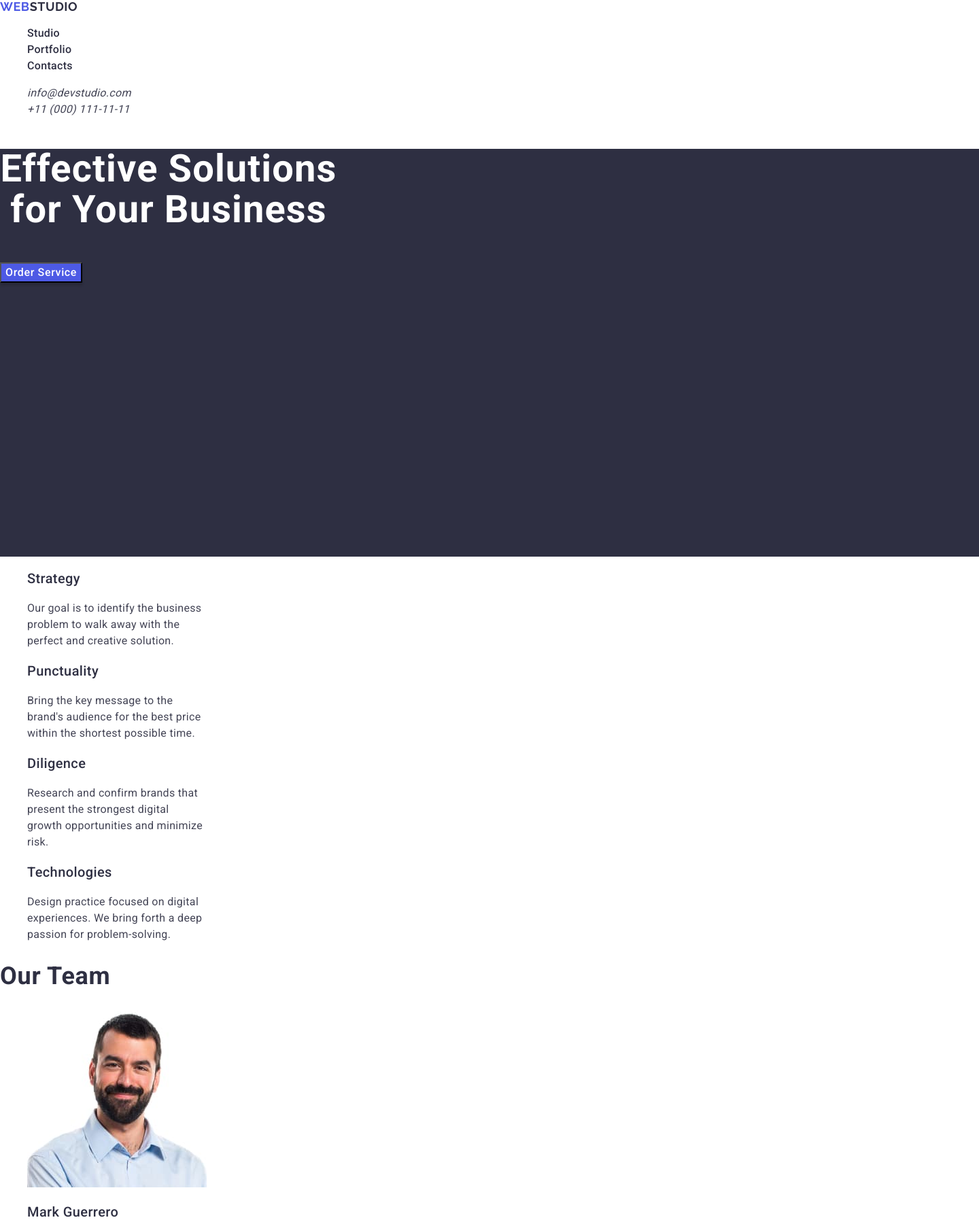
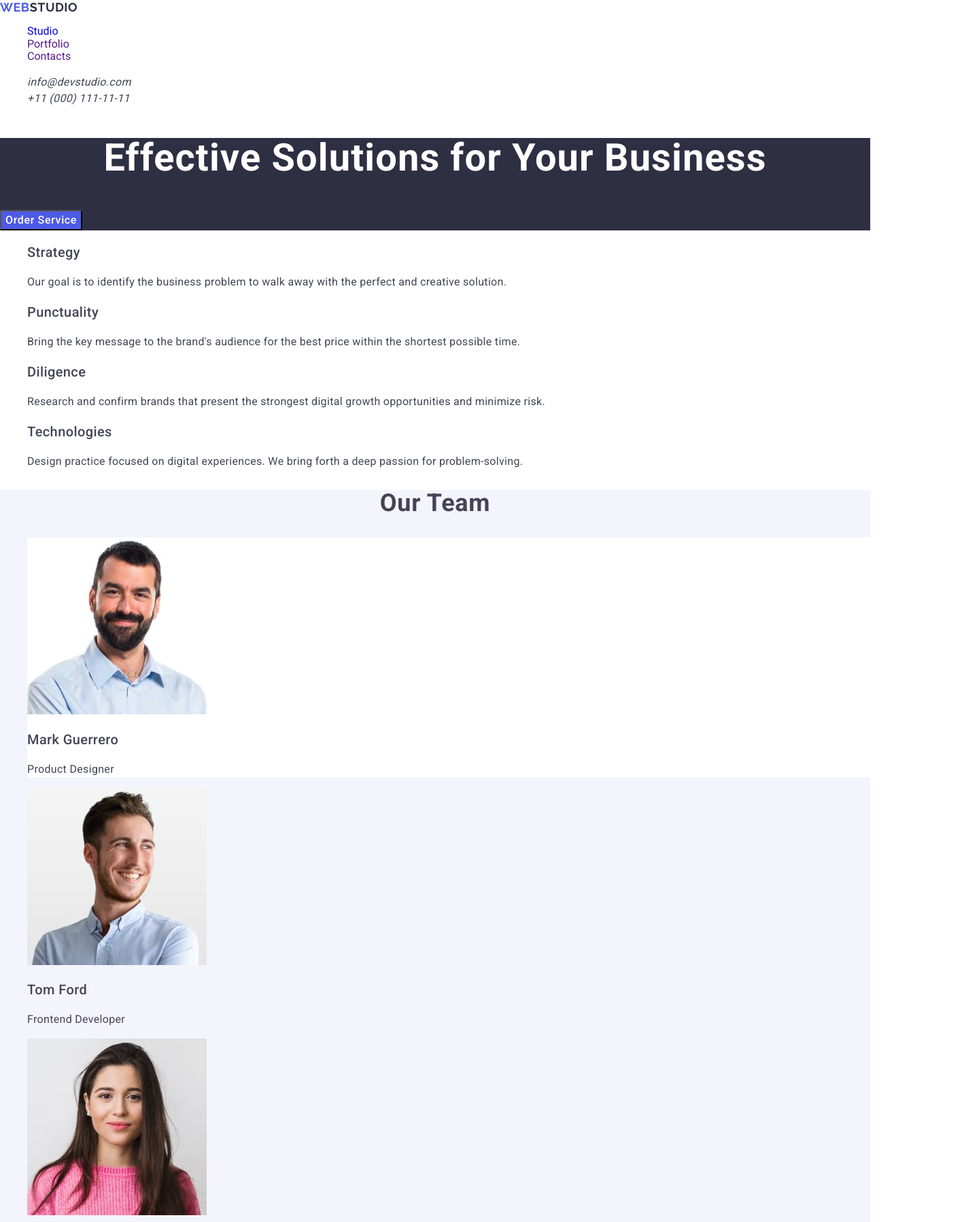
Before and after one commit to naowmi/goit-markup-hw-02, a plain HTML site: page index.html in a window 1280 px wide. Shown: the top 1798 px of the page at 68% size, 1440 px wide, since content can reach past the window. Drawn offline with nearby package versions, Linux system fonts and the light colour scheme.

Commit message:
solving-small-problems-second

```diff
--- a/css/styles.css
+++ b/css/styles.css
@@ -1,6 +1,6 @@
 body {
  font-family: "Roboto", sans-serif;
- color: #2E2F42;
+ color: #434455;
  background-color: #FFF;
 }
 a {
@@ -11,30 +11,27 @@ ul {
 }
 /* HEADER */
 .header-subtitle {
-    font-family: "Raleway";
-    color: #4D5AE5;
+    color: #2e2f42;
 }
 
 .header-title {
-    color: #2E2F42;
-    font-family: "Raleway";
+    color: #4d5ae5;
+    font-family: "Raleway", sans-serif;
     font-size: 18px;
     font-weight: 700;
-    line-height: 1.16;
+    line-height: 1.17;
     letter-spacing: 0.54px;
     text-transform: uppercase;
 }
 
-.header-navigate-link {
-    color: #2E2F42;
+.header-navigate-link a:focus {
+    color: #404bbf;
     font-size: 16px;
     font-weight: 500;
     line-height: 1.5;
     letter-spacing: 0.32px;
 }
-.header-navigate-list a:hover {
-    color: #404BBF;
-}
+
 .header-contact {
     color: #434455;
     font-size: 16px;
@@ -44,17 +41,14 @@ ul {
 .header-contact-list a:hover,
 .header-contact-list a:focus {
     color: #404BBF;
+    font-family: normal;
 }
 
 /* HERO SECTION */
 .hero-section {
     background-color: #2E2F42;
-    width: 1440px;
-    height: 600px;
-    flex-shrink: 0;
 }
 .hero-section-title {
-    width: 496px;
     color: #FFF;
     text-align: center;
     font-size: 56px;
@@ -64,7 +58,6 @@ ul {
 }
 .hero-section-button {
     background: #4D5AE5;
-    box-shadow: 0px 4px 4px 0px rgba(0, 0, 0, 0.15);
     color: #FFF;
     font-size: 16px;
     font-weight: 500;
@@ -72,12 +65,11 @@ ul {
     letter-spacing: 0.64px;
     cursor: pointer;
 }
-.hero-section-button:hover {
+.hero-section-button:focus {
     background-color: #404BBF;
 }
 /* SECTION ADVANTAGES */
 .advantages-subtitle {
-    width: 264px;
     font-size: 20px;
     font-weight: 500;
     line-height: 1.2;
@@ -86,19 +78,25 @@ ul {
 
 .advantages-text {
     color: #434455;
-    width: 264px;
     font-size: 16px;
     line-height: 1.5;
     letter-spacing: 0.32px;
 
 }
 /* SECTION OUR TEAM */
+.team-section {
+    background-color: #F4F4FD;
+}
 .team-title {
+    text-align: center;
     font-size: 36px;
     font-weight: 700;
     line-height: 1.11;
     letter-spacing: 0.72px;
     text-transform: capitalize;
+}
+.team-list {
+    background-color: #FFFFFF;
 }
 .team-name {
     font-size: 20px;
@@ -107,12 +105,14 @@ ul {
     letter-spacing: 0.4px;
 }
 .team-position {
+    color: #434455;
     font-size: 16px;
     line-height: 1.5;
     letter-spacing: 0.32px;
 }
 /* SECTION OUR PORTFOLIO */
 .portfolio-title {
+    text-align: center;
     font-size: 36px;
     font-weight: 700;
     line-height: 1.11;
@@ -126,6 +126,7 @@ ul {
     letter-spacing: 0.4px;
 }
 .portfolio-description {
+    color: #434455;
     font-size: 16px;
     line-height: 1.5;
     letter-spacing: 0.32px;
@@ -133,26 +134,22 @@ ul {
 /* FOOTER */
 .footer-section {
     background-color: #2E2F42;
-    width: 1440px;
-    height: 312px;
 }
 
 .footer-subtitle {
-    font-family: "Raleway";
-    color: #4D5AE5;
+    color: #f4f4fd;
 }
 
 .footer-title {
-    color: #F4F4FD;
-    font-family: "Raleway";
+    color: #4d5ae5;
+    font-family: "Raleway", sans-serif;
     font-size: 18px;
     font-weight: 700;
-    line-height: 1.16;
+    line-height: 1.17;
     letter-spacing: 0.54px;
     text-transform: uppercase;
 }
 .footer-text {
-    width: 264px;
     color: #F4F4FD;
     font-size: 16px;
     line-height: 1.5;
--- a/index.html
+++ b/index.html
@@ -22,22 +22,22 @@
     <header>
       <nav>
         <a href="./index.html" class="header-title"
-          ><span class="header-subtitle">web</span>studio</a
+          >web<span class="header-subtitle">studio</span></a
         >
-        <ul class="header-navigate-list">
+        <ul>
           <li>
-            <a href="#" class="header-navigate-link">Studio</a>
+            <a href="./index.html" class="header-navigate-link">Studio</a>
           </li>
           <li>
-            <a href="#" class="header-navigate-link">Portfolio</a>
+            <a href="" class="header-navigate-link">Portfolio</a>
           </li>
           <li>
-            <a href="#" class="header-navigate-link">Contacts</a>
+            <a href="" class="header-navigate-link">Contacts</a>
           </li>
         </ul>
       </nav>
-      <address>
-        <ul class="header-contact-list">
+      <address class="header-contact-list">
+        <ul>
           <li>
             <a href="mailto:info@devstudio.com" class="header-contact"
               >info@devstudio.com</a
@@ -97,10 +97,10 @@
       </section>
 
       <!-- SECTION OUR TEAM -->
-      <section>
+      <section class="team-section">
         <h2 class="team-title">our team</h2>
         <ul>
-          <li>
+          <li class="team-list">
             <img
               src="./images/mark.jpg"
               alt="Mark Guerrero"
@@ -212,7 +212,7 @@
 
     <footer class="footer-section">
       <a href="./index.html" class="footer-title"
-        ><span class="footer-subtitle">web</span>studio</a
+        >web<span class="footer-subtitle"></span>studio</span></a
       >
       <p class="footer-text">
         Increase the flow of customers and sales for your business with digital
```
